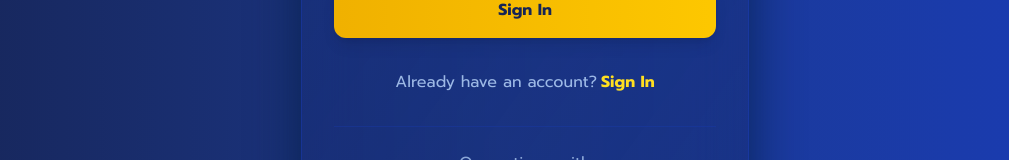
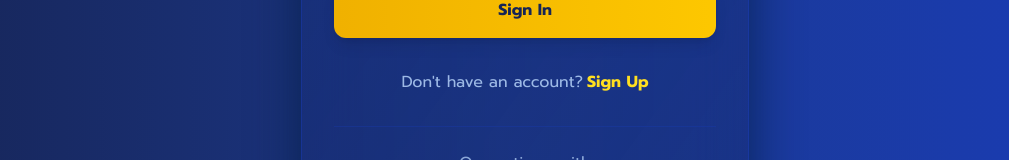
Before and after one commit to PascalMartinDev/authentication-form-tailwind, a React (Vite) app: page / in a window 1280 px wide. Shown: the part 427-587 px from the top of the page, without its empty margins (115-1124 px from the left). Built offline with nearby package versions, Linux system fonts and the light colour scheme.

Commit message:
Create Toggle between sign in and sign up

```diff
--- a/src/components/SignInSignUp.jsx
+++ b/src/components/SignInSignUp.jsx
@@ -48,12 +48,13 @@ const SignInSignUp = () => {
             </button>
           </form>
           <p className="mt-8 text-blue-200/80 text-center">
-            Already have an account?
+            {isSignUp ? "Already have an account?" : "Don't have an account?"}
+
             <span
               className="text-yellow-300 font-bold cursor-pointer hover:text-yellow-400 ml-1 transition-colors"
               onClick={() => setIsSignUp(!isSignUp)}
             >
-              Sign In
+              {isSignUp ? "Sign In" : "Sign Up"}
             </span>
           </p>
           <div className="mt-8 pt-6 border-t border-blue-800/30">
```
